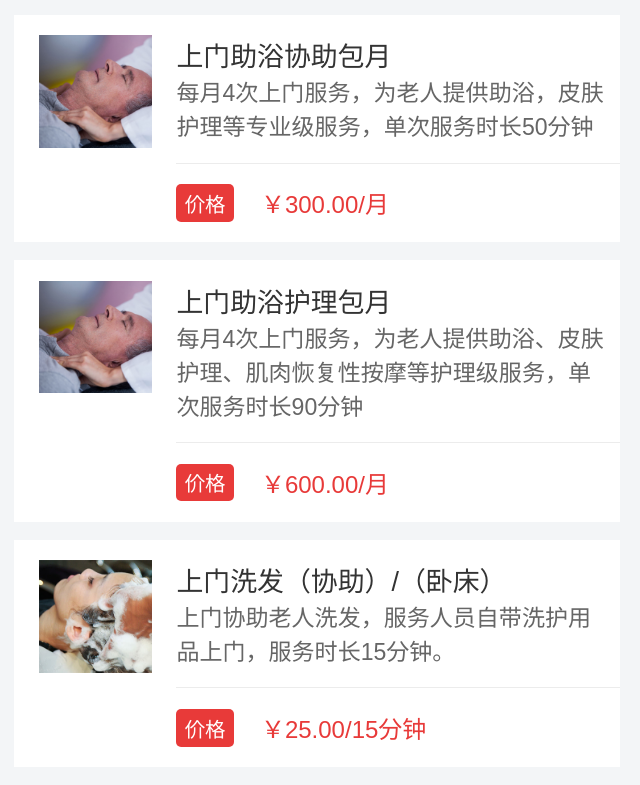
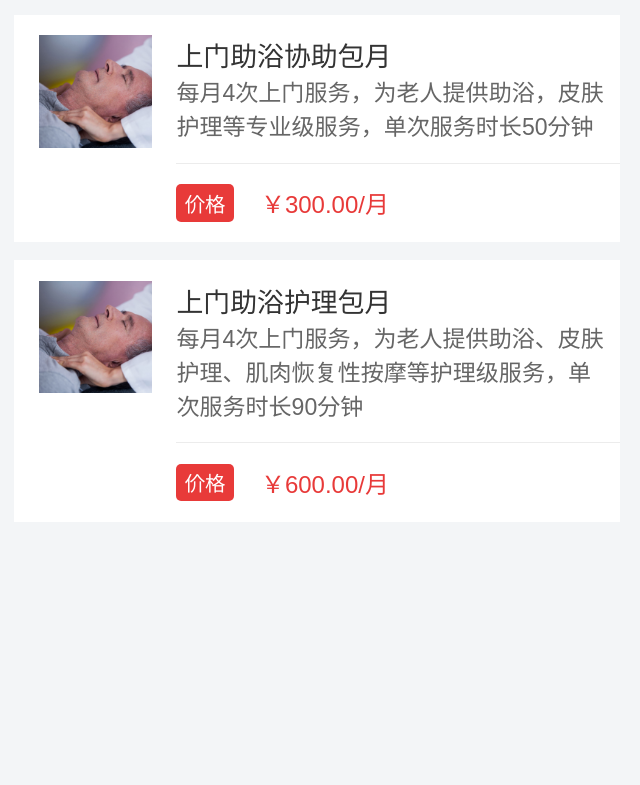
Before and after one commit to afeishuaiy521/kangwenjing, a plain HTML site: page page/helpbath.html in a window 1280 px wide. Shown: the part 1019-1804 px from the top of the page, without its empty margins (323-963 px from the left). After the commit the page ends 1576 px from the top, so only its background shows below. Drawn offline with Linux system fonts and the light colour scheme.

Commit message:
完全版

```diff
--- a/page/helpbath.html
+++ b/page/helpbath.html
@@ -91,19 +91,6 @@
             </div>
         </a>
     </li>
-    <li>
-        <a href="helpbath_details.html?index=6">
-            <div class="clean_head"><img src="../img/bath02.jpg"/></div>
-            <div class="item_int">
-                <h3>上门洗发（协助）/（卧床）</h3>
-                <div class="content ellips3">上门协助老人洗发，服务人员自带洗护用品上门，服务时长15分钟。</div>
-                <div class="cost">
-                    <span class="label">价格</span>
-                    <span class="price">￥25.00/15分钟</span>
-                </div>
-            </div>
-        </a>
-    </li>
 </ul>
 
 <script type="text/javascript" src="../js/jquery-1.11.1.min.js"></script>
```
Also changed, not shown: index.html (+3 -3 lines), page/helpbath_details.html (+0 -6 lines).
